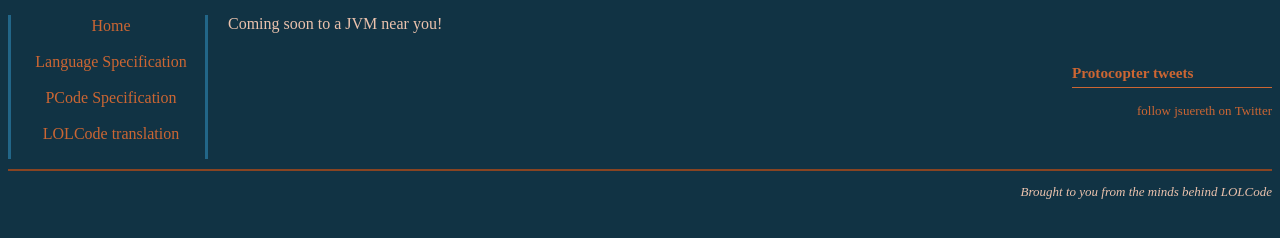
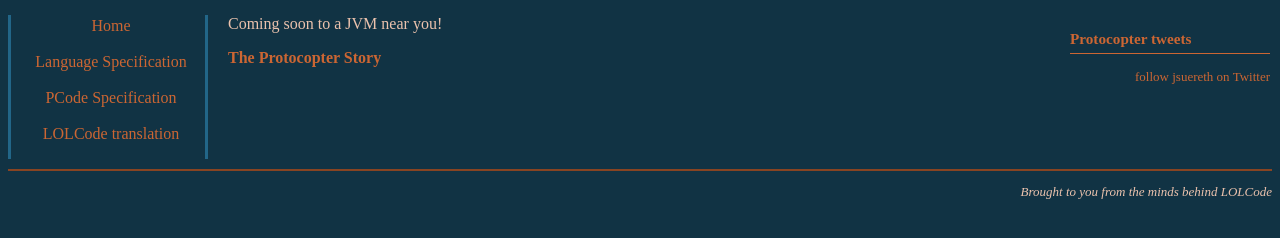
Before and after one commit to jsuereth/protocopter, a plain HTML site: page index.html in a window 1280 px wide. Shown: the part 140-378 px from the top of the page. Drawn offline with Linux system fonts and the light colour scheme.

Commit message:
Added some initial links, and fixed some layout issues

```diff
--- a/css/main.css
+++ b/css/main.css
@@ -18,16 +18,35 @@ body {
 	width: 100%;
 }
 
-
+.menu {
+	clear:none;
+	display:block;
+	float:left;
+	left:0px;
+	text-align:center;
+	width:200px;
+}
 .content {
-	position: relative;
-	margin-left: 220px;
+	clear:none;
+	display:block;
+	margin-left:220px;
+	margin-right:210px;
+	position:relative;
 }
 
 .widgets {
-	float: right;
-	width: 200px;
-	font-size: small;
+	clear:none;
+	display:block;
+	float:right;
+	font-size:small;
+	position:relative;
+	right:2px;
+	top:0px;
+	width:200px;
+}
+
+.content a {
+	font-weight: bold;
 }
 
 .widgets h3 {
@@ -48,12 +67,7 @@ body {
 	margin-right: auto;
 }
 
-.menu {
-	left: 0px;
-	width: 200px;
-	float: left;
-	text-align: center;
-}
+
 .menu ul {
     list-style: none;
     margin: 0;
--- a/index.html
+++ b/index.html
@@ -11,13 +11,10 @@
 		<div class="menu">
 			<ul>
 				<li><a href="index.html">Home</a></li>
-				<li><a href="lang.html">Language Specification</a></li>
+				<li><a href="http://docs.google.com/Doc?docid=dfqn4jb_6d48f9cfr&hl=en&pli=1">Language Specification</a></li>
 				<li><a href="pcode.html">PCode Specification</a></li>
-				<li><a href="lolcode.html">LOLCode translation</a></li>
+				<li><a href="http://lolcode.com">LOLCode translation</a></li>
 			</ul>
-		</div>
-		<div class="content">
-			<p>Coming soon to a JVM near you!</p>
 		</div>
 		<div class="widgets">
 
@@ -27,6 +24,11 @@
 				<a id="twitter-link" style="display:block;text-align:right;" href="http://twitter.com/jsuereth">follow jsuereth on Twitter</a>
 			</div>
 		</div>
+		<div class="content">
+			<p>Coming soon to a JVM near you!</p>
+			<a href="http://suereth.blogspot.com/2009/01/protocopter-story.html">The Protocopter Story</a>
+		</div>
+
 	</div>
 	<div class="footer"><h3>Brought to you from the minds behind LOLCode</h3></div>
 
```
